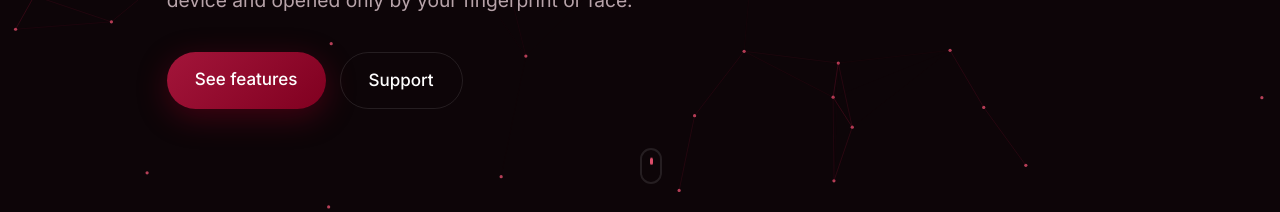
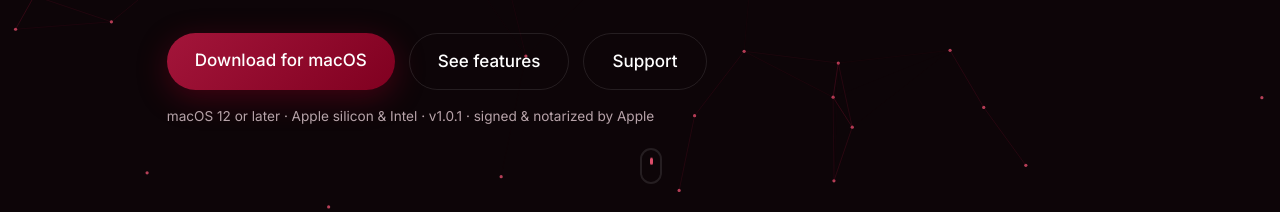
Before and after one commit to Epsiloop/bio-website, a plain HTML site: page index.html in a window 1280 px wide. Shown: the part 588-800 px from the top of the page. Drawn offline with Linux system fonts and the light colour scheme.

Commit message:
add dmg for download

```diff
--- a/index.html
+++ b/index.html
@@ -39,9 +39,11 @@
     <h1 class="reveal product">Your files.<br><span class="grad">Only yours.</span></h1>
     <p class="lead reveal">A private vault for photos, videos and documents — encrypted with quantum-resistant cryptography on your device and opened only by your fingerprint or face.</p>
     <div class="cta reveal">
-      <a href="#features" class="btn">See features</a>
+      <a href="downloads/BioVault-1.0.1.dmg" class="btn" download>Download for macOS</a>
+      <a href="#features" class="btn ghost">See features</a>
       <a href="support.html" class="btn ghost">Support</a>
     </div>
+    <p class="dl-note reveal">macOS 12 or later · Apple silicon &amp; Intel · v1.0.1 · signed &amp; notarized by Apple</p>
     <div class="scroll" aria-hidden="true"></div>
   </section>
 
--- a/style.css
+++ b/style.css
@@ -25,6 +25,7 @@ h1{font-size:clamp(2.8rem,8vw,6.5rem);line-height:1.02;font-weight:700;letter-sp
 @keyframes shine{to{background-position:200% center}}
 .lead{max-width:560px;color:var(--mute);margin:28px 0 36px;font-size:1.2rem}
 .cta{display:flex;gap:14px;flex-wrap:wrap}
+.dl-note{color:var(--mute);font-size:.85rem;margin-top:16px}
 .scroll{position:absolute;bottom:28px;left:50%;width:22px;height:36px;border:2px solid var(--line);border-radius:12px}
 .scroll::after{content:"";position:absolute;left:50%;top:6px;width:3px;height:7px;margin-left:-1.5px;background:var(--pink);border-radius:2px;animation:wheel 1.6s infinite}
 @keyframes wheel{to{transform:translateY(12px);opacity:0}}
```
Also changed, not shown: 1 other file.
